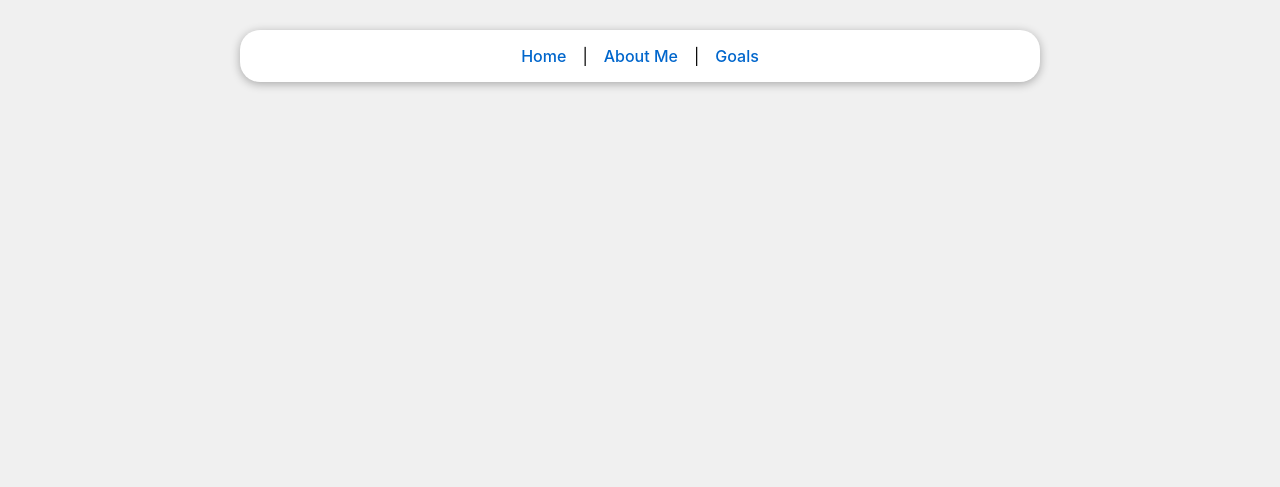
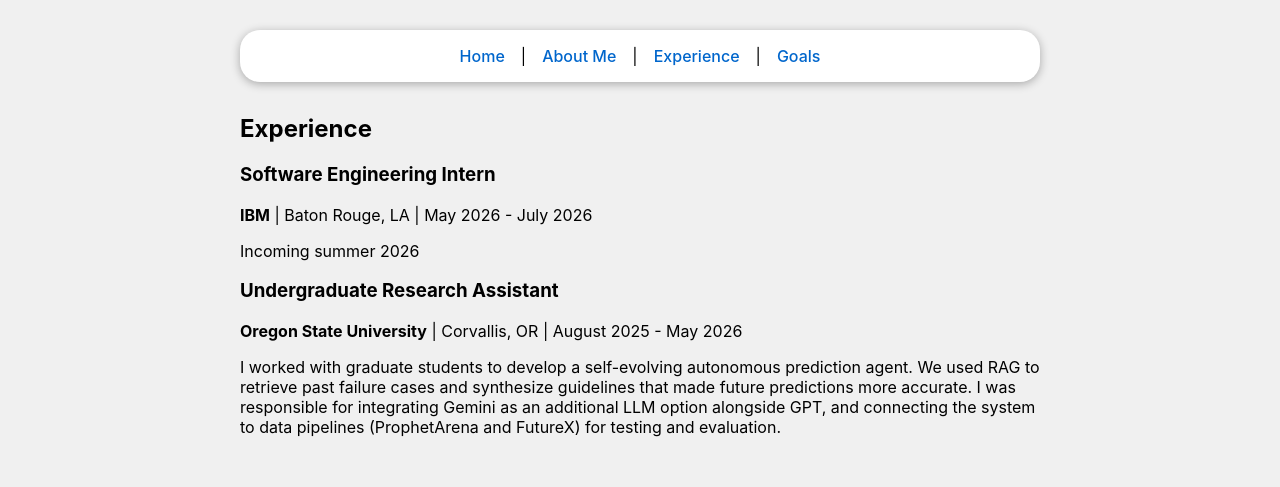
Before and after one commit to maxy1991991/personal-knowledge-assistant, a React (Vite) app: page /experience in a window 1280 px wide. Shown: the top 487 px of the page. Built offline with nearby package versions, Linux system fonts and the light colour scheme; no server answers.

Commit message:
experiences section

```diff
--- a/src/App.tsx
+++ b/src/App.tsx
@@ -3,6 +3,7 @@ import { Aboutme } from './Aboutme.tsx'
 import { Goals } from './Goals.tsx'
 import { Home } from './Home.tsx'
 import { Chatwidget } from './Chatwidget.tsx'
+import {Experience} from './Experience.tsx'
 
 function AppContent() {
   const location = useLocation()
@@ -10,13 +11,14 @@ function AppContent() {
   return (
     <>
       <nav>
-        <Link to="/">Home</Link> | <Link to="/aboutme">About Me</Link> | <Link to='/goals'>Goals</Link>
+        <Link to="/">Home</Link> | <Link to="/aboutme">About Me</Link> | <Link to="/experience">Experience</Link> | <Link to='/goals'>Goals</Link>
       </nav>
       <div key={location.pathname} className="page-transition">
         <Routes>
           <Route path="/" element={<Home />} />
           <Route path="/aboutme" element={<Aboutme/>} />
           <Route path="/goals" element={<Goals/>}/>
+          <Route path="/experience" element={<Experience/>}/>
         </Routes>
       </div>
       <Chatwidget/>
--- /dev/null
+++ b/src/Experience.tsx
@@ -0,0 +1,19 @@
+export function Experience() {
+    return (
+        <div>
+            <h2>Experience</h2>
+
+            <div className="experience-item">
+                <h3>Software Engineering Intern</h3>
+                <p><strong>IBM</strong> | Baton Rouge, LA | May 2026 - July 2026</p>
+                <p>Incoming summer 2026</p>
+            </div>
+
+            <div className="experience-item">
+                <h3>Undergraduate Research Assistant</h3>
+                <p><strong>Oregon State University</strong> | Corvallis, OR | August 2025 - May 2026</p>
+                <p>I worked with graduate students to develop a self-evolving autonomous prediction agent. We used RAG to retrieve past failure cases and synthesize guidelines that made future predictions more accurate. I was responsible for integrating Gemini as an additional LLM option alongside GPT, and connecting the system to data pipelines (ProphetArena and FutureX) for testing and evaluation.</p>
+            </div>
+        </div>
+    )
+}
```
